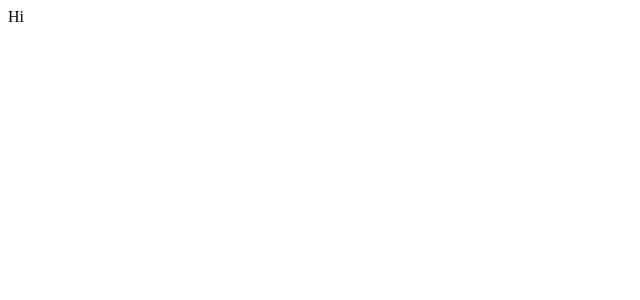
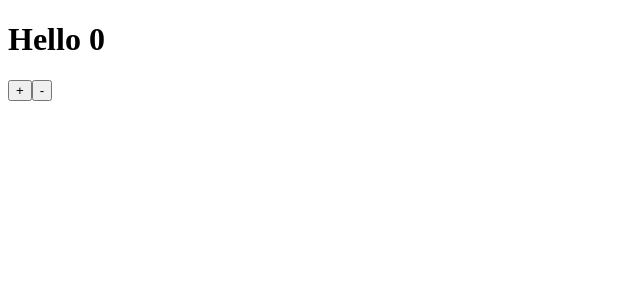
Before and after one commit to HwDhyeon/nomardcoder-nextjs-intro, a Next.js app: page / in a window 1280 px wide. Shown: the top 300 px of the page, without its empty margins (0-640 px from the left). Built offline with nearby package versions, Linux system fonts and the light colour scheme.

Commit message:
#1.2 Static Pre Rendering

```diff
--- a/pages/index.js
+++ b/pages/index.js
@@ -1,3 +1,13 @@
+import { useState } from "react";
+
 export default function Home() {
-  return "Hi";
+  const [counter, setCounter] = useState(0);
+
+  return (
+    <div>
+      <h1>Hello {counter}</h1>
+      <button onClick={() => setCounter((prev) => prev + 1)}>+</button>
+      <button onClick={() => setCounter((prev) => prev - 1)}>-</button>
+    </div>
+  );
 }
```
